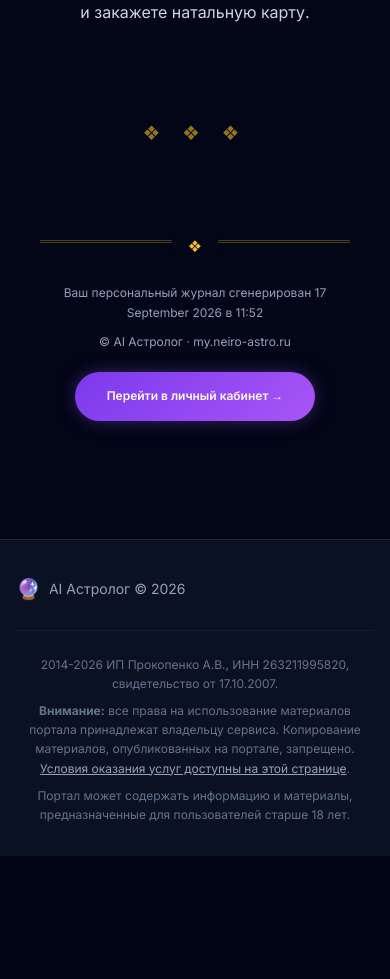
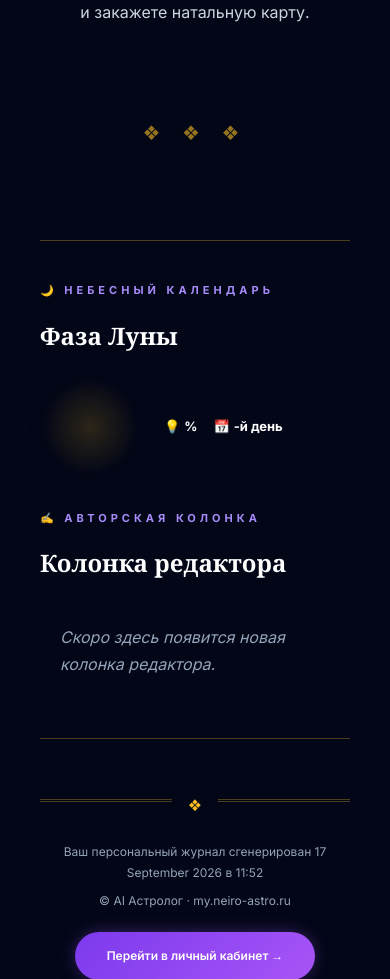
Before and after one commit to kmvlive/ai-astrolog1, a Laravel app: template backend/resources/views/magazine/show.blade.php in a window 390 px wide. Shown: the part 1102-2081 px from the top of the page. Before the commit the page ends 1958 px from the top, so only its background shows below. Run offline with Laravel 12, Linux system fonts and the light colour scheme; the template is opened without the code that fills it, so the values that code supplies are empty; parts of the project's set-up code (start-up, migrations or seed data) failed here and were passed over; some libraries are stand-ins or nearby versions.

Commit message:
feat(magazine): moon phase + editor's column before footer
- app/Services/MoonPhase.php: lunar phase calculator (port of JS algo)
- MagazineWebController passes $moon and $editorPost to view
- Blade: two-column pre-footer section
  - Left: moon emoji + name + illumination% + lunar day + advice
  - Right: latest post from 'Блог редактора' (ID=5) as card
- Responsive: stacks on mobile, card cover goes full width

```diff
--- a/backend/resources/views/magazine/show.blade.php
+++ b/backend/resources/views/magazine/show.blade.php
@@ -545,6 +545,180 @@
         text-align: center;
     }
 }
+
+/* === PRE-FOOTER: Луна + Колонка редактора === */
+.journal-pre-footer {
+    display: grid;
+    grid-template-columns: 1fr 1fr;
+    gap: 40px;
+    margin: 60px 0 40px;
+    padding: 40px 0;
+    border-top: 1px solid rgba(251, 191, 36, 0.3);
+    border-bottom: 1px solid rgba(251, 191, 36, 0.3);
+}
+
+.pre-footer-col {
+    display: flex;
+    flex-direction: column;
+    gap: 16px;
+}
+
+.pre-footer-kicker {
+    font-size: 11px;
+    letter-spacing: 4px;
+    text-transform: uppercase;
+    color: #a78bfa;
+    font-weight: 700;
+}
+
+.pre-footer-title {
+    font-family: 'Playfair Display', Georgia, serif;
+    font-size: 24px;
+    font-weight: 700;
+    color: #fff;
+    margin-bottom: 4px;
+}
+
+/* Луна */
+.moon-display {
+    display: flex;
+    gap: 24px;
+    align-items: center;
+}
+
+.moon-icon {
+    width: 100px;
+    height: 100px;
+    font-size: 72px;
+    display: flex;
+    align-items: center;
+    justify-content: center;
+    background: radial-gradient(circle, rgba(251, 191, 36, 0.15), transparent 70%);
+    border-radius: 50%;
+    flex-shrink: 0;
+    filter: drop-shadow(0 0 20px rgba(251, 191, 36, 0.3));
+}
+
+.moon-info h4 {
+    font-family: 'Playfair Display', serif;
+    font-size: 22px;
+    margin-bottom: 4px;
+    color: #fbbf24;
+}
+
+.moon-stats {
+    display: flex;
+    gap: 16px;
+    font-size: 13px;
+    color: #cbd5e1;
+    margin: 8px 0;
+}
+
+.moon-stat {
+    display: flex;
+    align-items: center;
+    gap: 4px;
+}
+
+.moon-stat strong {
+    color: #fff;
+}
+
+.moon-text {
+    font-size: 14px;
+    color: #cbd5e1;
+    line-height: 1.6;
+    font-style: italic;
+}
+
+/* Колонка редактора */
+.editor-card {
+    display: flex;
+    gap: 20px;
+    align-items: flex-start;
+    text-decoration: none;
+    padding: 16px;
+    background: linear-gradient(135deg, rgba(15, 23, 42, 0.4), rgba(30, 27, 75, 0.25));
+    border: 1px solid rgba(255, 255, 255, 0.06);
+    border-radius: 16px;
+    transition: all 0.3s;
+}
+
+.editor-card:hover {
+    text-decoration: none;
+    border-color: rgba(168, 85, 247, 0.4);
+    transform: translateY(-2px);
+    box-shadow: 0 10px 30px -10px rgba(168, 85, 247, 0.25);
+}
+
+.editor-cover {
+    width: 110px;
+    height: 110px;
+    border-radius: 10px;
+    flex-shrink: 0;
+    background: linear-gradient(135deg, rgba(168, 85, 247, 0.25), rgba(236, 72, 153, 0.15));
+    display: flex;
+    align-items: center;
+    justify-content: center;
+    font-size: 40px;
+    overflow: hidden;
+}
+
+.editor-cover img {
+    width: 100%;
+    height: 100%;
+    object-fit: cover;
+}
+
+.editor-content {
+    display: flex;
+    flex-direction: column;
+    gap: 6px;
+    min-width: 0;
+}
+
+.editor-date {
+    font-size: 11px;
+    color: #94a3b8;
+    letter-spacing: 1.5px;
+    text-transform: uppercase;
+}
+
+.editor-article-title {
+    font-family: 'Merriweather', serif;
+    font-size: 17px;
+    font-weight: 700;
+    color: #fff;
+    line-height: 1.35;
+}
+
+.editor-excerpt {
+    font-size: 13px;
+    color: #cbd5e1;
+    line-height: 1.5;
+}
+
+.editor-link {
+    font-size: 13px;
+    color: #fbbf24;
+    font-weight: 600;
+    margin-top: 4px;
+}
+
+@media (max-width: 800px) {
+    .journal-pre-footer {
+        grid-template-columns: 1fr;
+        gap: 32px;
+    }
+    .editor-card {
+        flex-direction: column;
+    }
+    .editor-cover {
+        width: 100%;
+        height: 140px;
+    }
+}
+
 </style>
 
 <div class="journal-page">
@@ -727,7 +901,56 @@
         </section>
     @endif
 
+
+    {{-- Pre-footer: Луна + Колонка редактора --}}
+    <section class="journal-pre-footer">
+        <div class="pre-footer-col">
+            <div class="pre-footer-kicker">🌙 Небесный календарь</div>
+            <div class="pre-footer-title">Фаза Луны</div>
+            <div class="moon-display">
+                <div class="moon-icon">{{ $moon['emoji'] }}</div>
+                <div class="moon-info">
+                    <h4>{{ $moon['name'] }}</h4>
+                    <div class="moon-stats">
+                        <div class="moon-stat">💡 <strong>{{ $moon['illumination'] }}%</strong></div>
+                        <div class="moon-stat">📅 <strong>{{ $moon['lunarDay'] }}-й день</strong></div>
+                    </div>
+                    <div class="moon-text">{{ $moon['text'] }}</div>
+                </div>
+            </div>
+        </div>
+
+        <div class="pre-footer-col">
+            <div class="pre-footer-kicker">✍️ Авторская колонка</div>
+            <div class="pre-footer-title">Колонка редактора</div>
+            @if($editorPost)
+                <a href="/blog/{{ $editorPost->slug }}" class="editor-card">
+                    <div class="editor-cover">
+                        @if($editorPost->cover_image)
+                            <img src="{{ asset('storage/' . $editorPost->cover_image) }}" alt="">
+                        @else
+                            ✍️
+                        @endif
+                    </div>
+                    <div class="editor-content">
+                        <div class="editor-date">{{ $editorPost->published_at?->translatedFormat('d F Y') }}</div>
+                        <div class="editor-article-title">{{ $editorPost->title }}</div>
+                        @if($editorPost->excerpt)
+                            <div class="editor-excerpt">{{ Str::limit($editorPost->excerpt, 140) }}</div>
+                        @endif
+                        <div class="editor-link">Читать полностью →</div>
+                    </div>
+                </a>
+            @else
+                <div style="color: #94a3b8; font-style: italic; padding: 20px;">
+                    Скоро здесь появится новая колонка редактора.
+                </div>
+            @endif
+        </div>
+    </section>
+
     {{-- Footer --}}
+
     <div class="journal-footer">
         <div>Ваш персональный журнал сгенерирован {{ \Carbon\Carbon::parse($issue->content['meta']['generated_at'])->translatedFormat('d F Y в H:i') }}</div>
         <div style="margin-top: 8px;">© AI Астролог · my.neiro-astro.ru</div>
```
Also changed, not shown: backend/app/Http/Controllers/MagazineWebController.php (+14 -1 lines), backend/app/Services/MoonPhase.php (added, +59 -0 lines).
